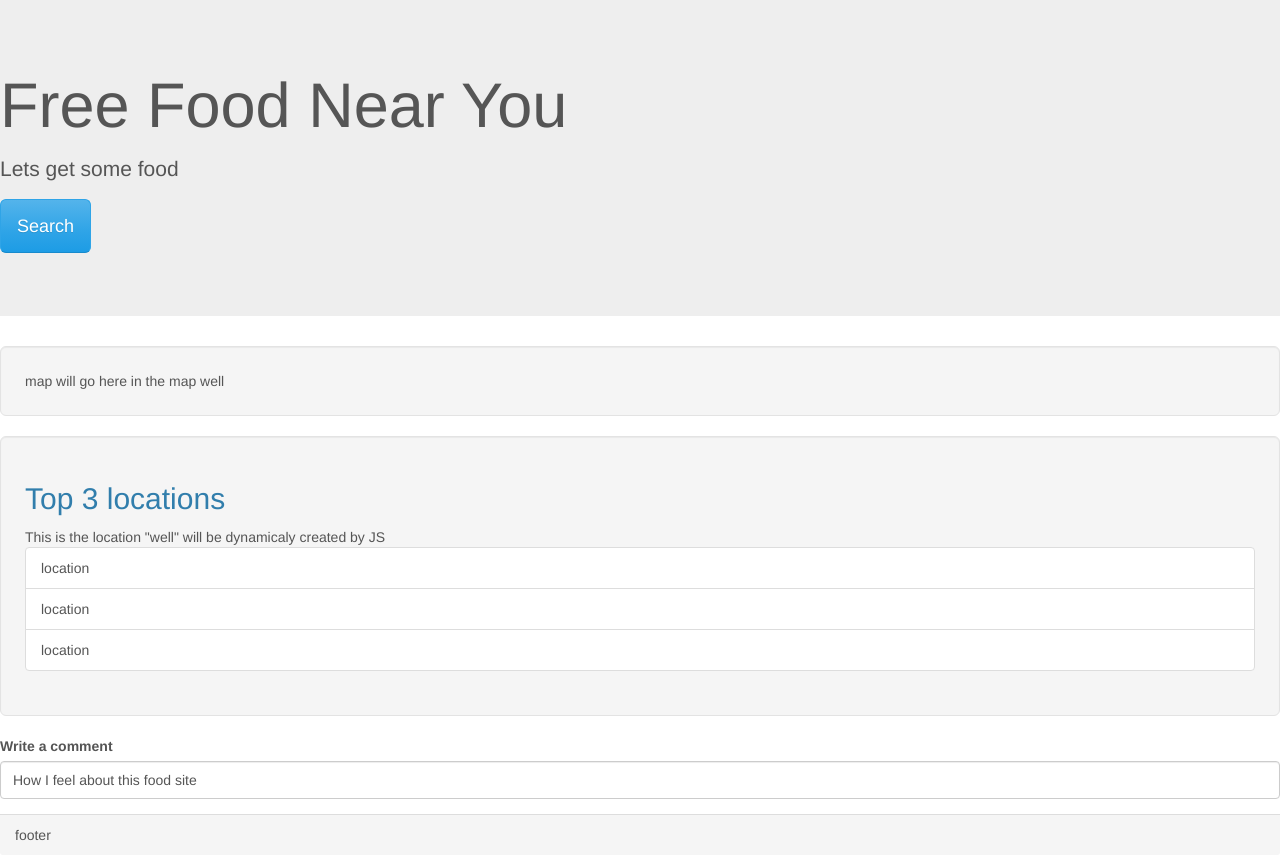
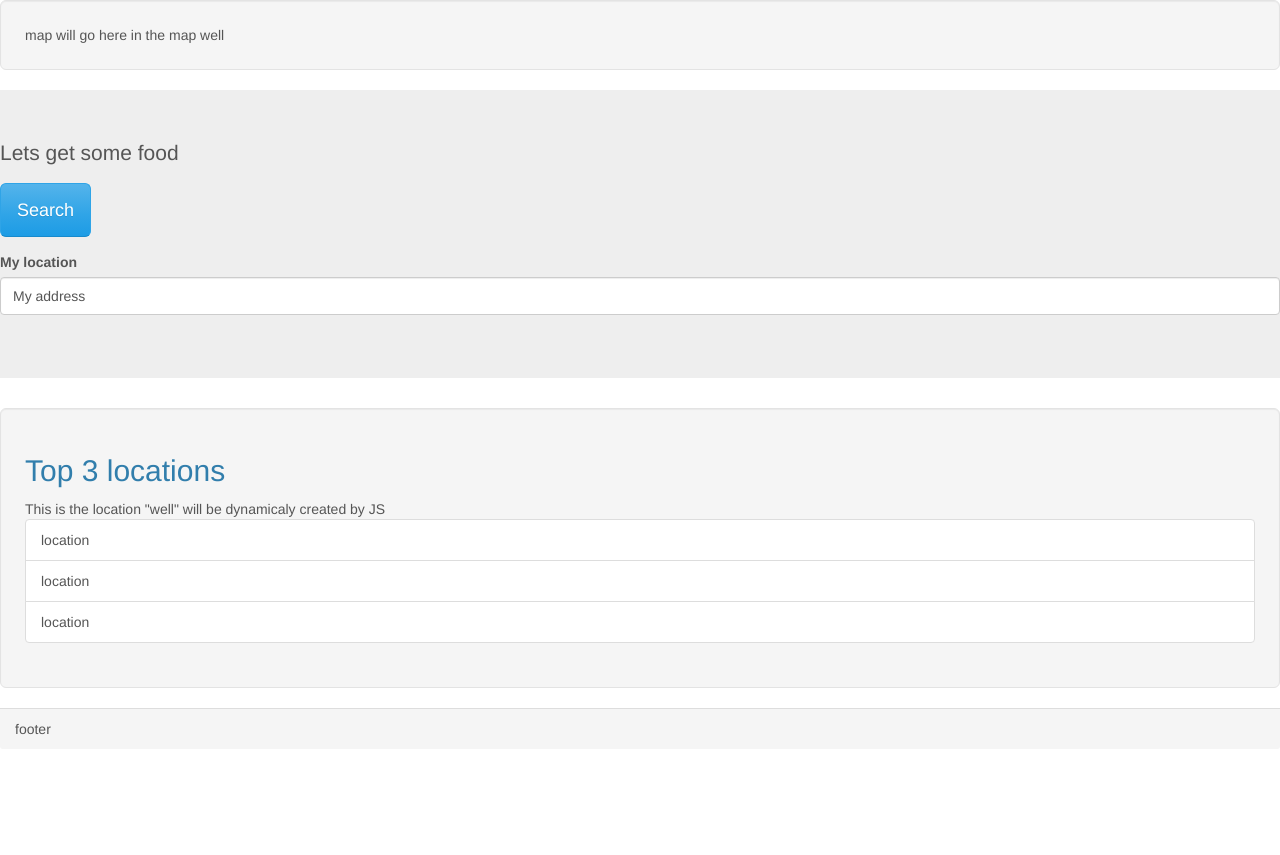
Before and after one commit to martinvicknair/fish, a plain HTML site: page index.html in a window 1280 px wide. After the commit the page ends 800 px from the top, so only its background shows below. Drawn offline with nearby package versions, Linux system fonts and the light colour scheme.

Commit message:
updates to html

```diff
--- a/index.html
+++ b/index.html
@@ -16,15 +16,22 @@
 </head>
 <body>
 
+  <div class="well well-lg"id =" map-canvas">
+    map will go here in the map well
+  </div>
     <div class="jumbotron">
-        <h1>Free Food Near You</h1>
+
         <p>Lets get some food</p>
-        <p><a class="btn btn-primary btn-lg">Search</a></p>
-      </div>
-      <div class="well well-lg">
-        map will go here in the map well
-</div>
-         <div class="well well-lg">
+        <p><a class="btn btn-primary btn-lg" id ="find-me">Search</a></p>
+        <div class="form-group">
+          <label class="control-label" for="focusedInput">My location</label>
+          <input class="form-control" id="location-input" type="text" value="My address">
+        </div>
+
+
+    </div>
+
+         <div class="well well-lg"id ="listings-area">
           <h2>Top 3 locations</h2>
 
           This is the location "well" will be dynamicaly created by JS
@@ -46,11 +53,6 @@
 
 
 
-
-    <div class="form-group">
-            <label class="control-label" for="focusedInput">Write a comment</label>
-            <input class="form-control" id="focusedInput" type="text" value="How I feel about this food site">
-    </div>
 <footer>
         <div class="panel-footer">footer</div>
 
```
